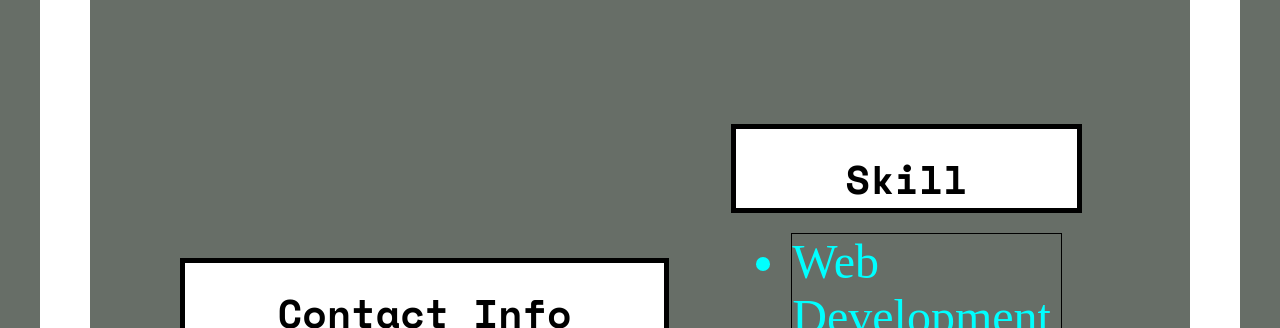
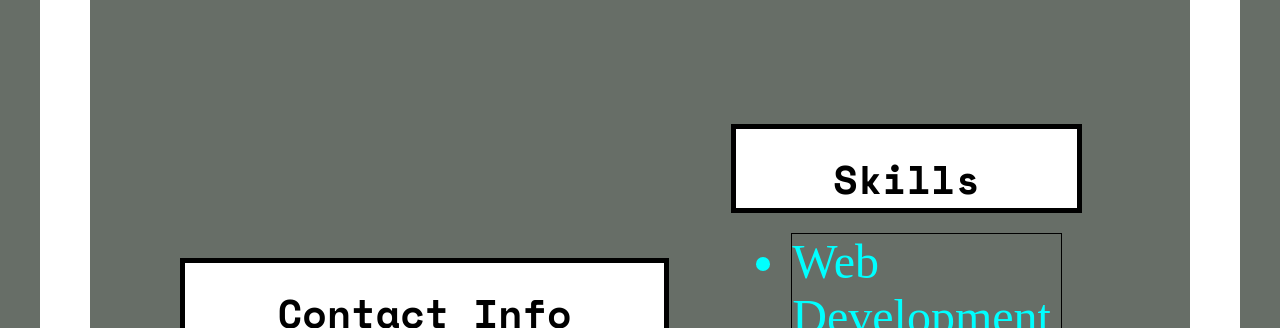
Before and after one commit to FlamingBody/FlamingBody.github.io, a plain HTML site: page index.html in a window 1280 px wide. Shown: the part 1260-1588 px from the top of the page. Drawn offline with nearby package versions, Linux system fonts and the light colour scheme.

Commit message:
Adding Comment

```diff
--- a/index.html
+++ b/index.html
@@ -14,6 +14,13 @@
   </head>
   <body onload="backgroundColor()">
     <center>
+
+      <!--Start of Header
+
+          The following code are the titles.
+          It include a picture of me as well
+          as my name
+      -->
       <header>
         <table id="main">
           <thead>
@@ -32,6 +39,9 @@
           </thead>
         </table>
       </header>
+      <!--End of Header-->
+
+      <!--Start of Main-->
       <main id="aboutMe">
         <div>
           <h2>About Me:</h2>
@@ -53,11 +63,25 @@
       </main>
     </center>
 
+    <!--End of Header-->
+
     <br />
     <br />
     <br />
 
+    <!--Start of Section
+
+        Include my Contact Info
+        and list of my Skills
+
+    -->
     <section class="docBorder">
+
+      <!--
+
+        For Contact Info, I format it in a <table> tag.
+
+      -->
       <table id="lefts" style="width: wrap-content; display: inline">
         <thead>
           <tr>
@@ -96,8 +120,15 @@
           </tr>
         </tbody>
       </table>
+
+      <!--
+
+        For Skills, I use <div> and <ul> tag to format them
+        (Trying different method)
+
+      -->
       <div id="rights" style="width: wrap-content">
-        <h1 class="subtitle">Skill</h1>
+        <h1 class="subtitle">Skills</h1>
         <ul>
           <li>Web Development</li>
           <li>Game Development</li>
@@ -109,5 +140,8 @@
         </ul>
       </div>
     </section>
+
+    <!--End of Section-->
+
   </body>
 </html>
```
